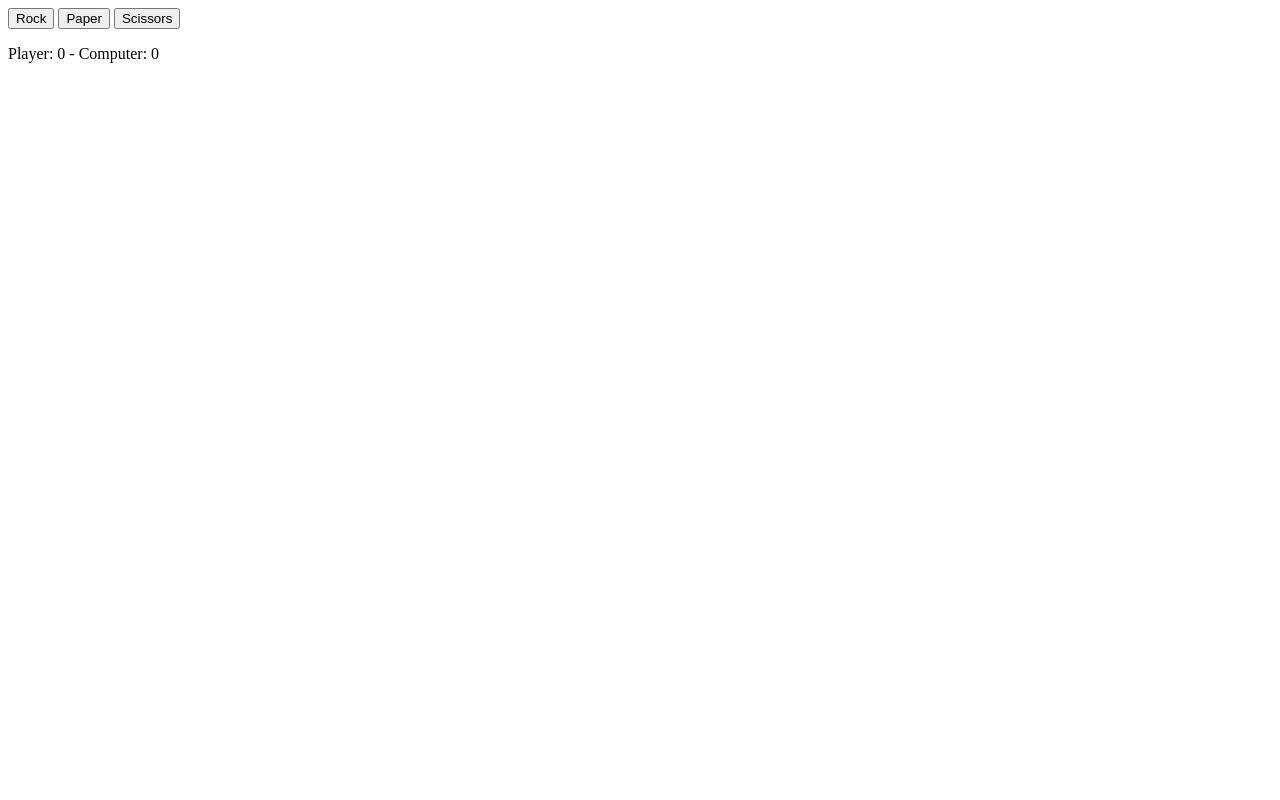
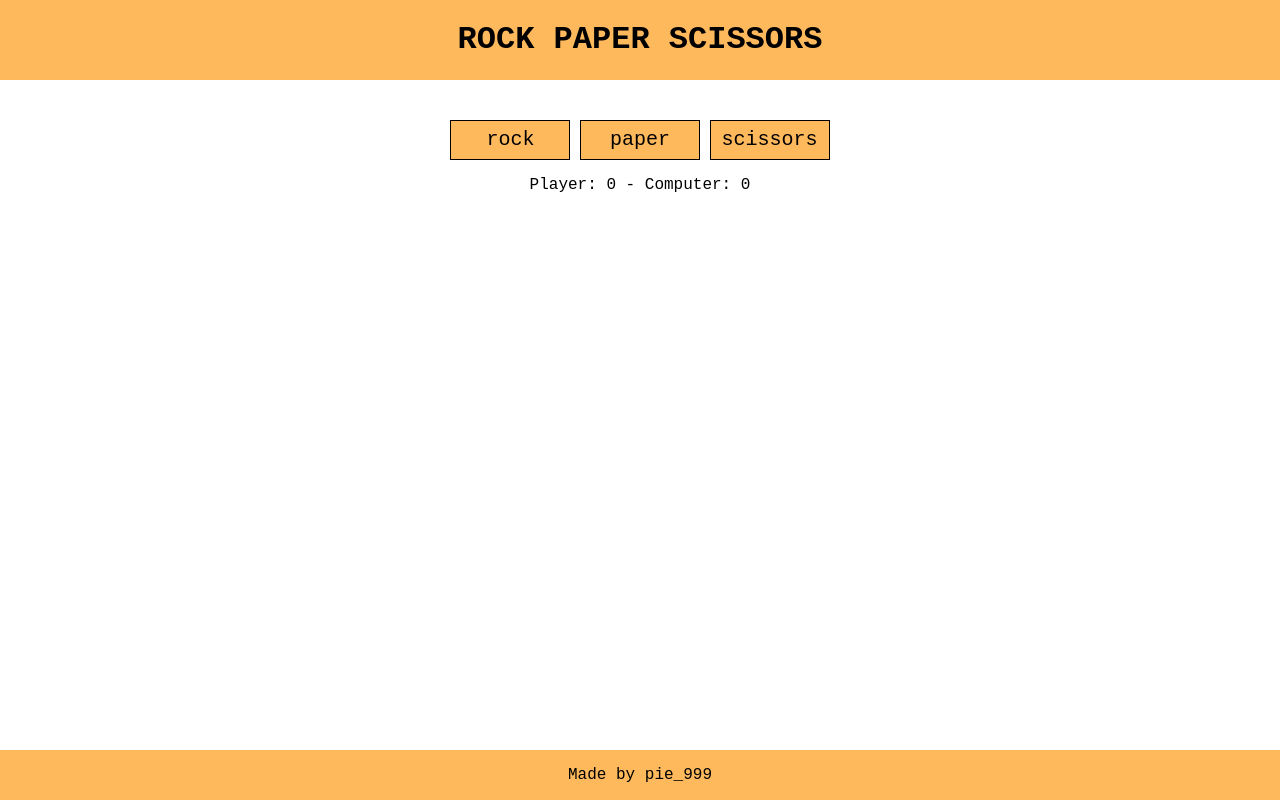
Before and after one commit to pie999/rock-paper-scissors, a plain HTML site: page index.html in a window 1280 px wide. Drawn offline with Linux system fonts and the light colour scheme.

Commit message:
Add UI css

```diff
--- a/index.html
+++ b/index.html
@@ -4,14 +4,24 @@
     <meta charset="UTF-8">
     <title>Rock Paper Scissors</title>
     <script src="javascript.js" defer></script>
+    <link rel="stylesheet" href="style.css">
 </head>
 <body>
-    <button id="rock">Rock</button>
-    <button id="paper">Paper</button>
-    <button id="scissors">Scissors</button>
-    <p class="score">Player: 0 - Computer: 0</p>
-    <div class="container">
+    <header>
+        <h1>ROCK PAPER SCISSORS</h1>
+    </header>
 
-    </div>
+    <main>
+        <button id="rock">rock</button>
+        <button id="paper">paper</button>
+        <button id="scissors">scissors</button>
+
+        <p class="score">Player: 0 - Computer: 0</p>
+        <div class="container"></div>
+    </main>
+
+    <footer>
+        <p>Made by pie_999</p>
+    </footer>
 </body>
 </html>
--- a/style.css
+++ b/style.css
@@ -0,0 +1,36 @@
+body {
+    margin: 0;
+    font-family: 'Courier New', Courier, monospace;
+}
+
+header {
+    display: flex;
+    justify-content: center;
+    background-color: rgb(255, 185, 93);
+}
+
+main {
+    margin-top: 40px;
+    text-align: center;
+}
+
+
+button {
+    background-color: rgb(255, 185, 93);
+    border: 1px solid black;
+    width: 120px;
+    height: 40px;
+    font-family: 'Courier New', Courier, monospace;
+    font-size: 20px;
+}
+
+footer {
+    background-color: rgb(255, 185, 93);
+    position: absolute;
+    bottom: 0;
+    left: 0;
+    display: flex;
+    width: 100%;
+    align-items: center;
+    justify-content: center;
+}
```
